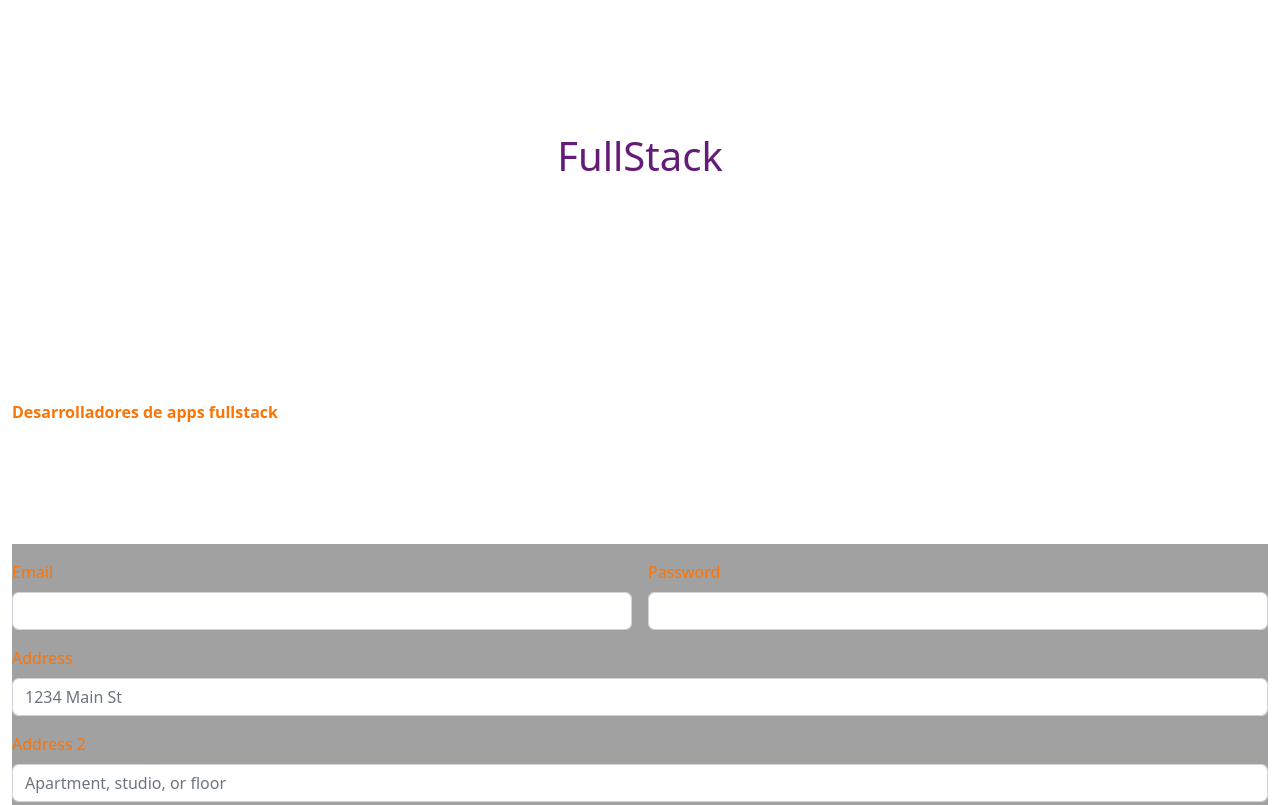
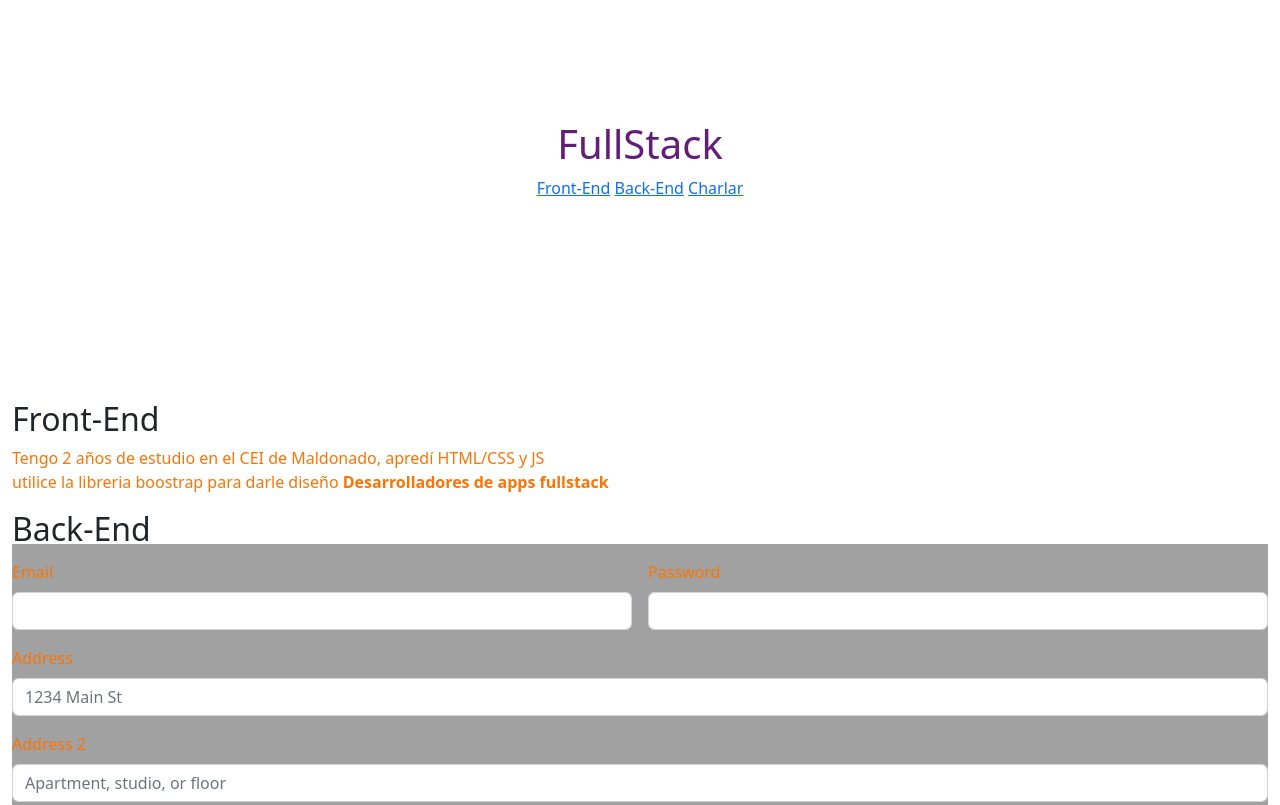
Before and after one commit to Anthony2799/ProyectWebSite, a plain HTML site: page index.html in a window 1280 px wide. Shown: the top 805 px of the page. Drawn offline with nearby package versions, Linux system fonts and the light colour scheme.

Commit message:
Agrego algunos puntos al html

```diff
--- a/index.html
+++ b/index.html
@@ -18,19 +18,26 @@
                 <div class="grid text-center">
 
                     <div class="center" id="center">
-                        <div class="title" id="title">
+                        <nav class="title" id="title">
                             <h1>FullStack</h1>
-                            <a href=""></a>
-                            <a href=""></a>
-                            <a href=""></a>
-                        </div>
+                            <a href="#frontend">Front-End</a>
+                            <a href="#backend">Back-End</a>
+                            <a href="#speeck">Charlar</a>
+                        </nav>
                     </div>
                 </div>
             </header>
             <section class="containeres ool">
-                <p><b>Desarrolladores de apps fullstack</b></p>
+                <h2 id="frontend">Front-End</h2>
+                <p> Tengo 2 años de estudio en el CEI de Maldonado, apredí HTML/CSS y JS<br>
+                    utilice la libreria boostrap para darle diseño
+                <b>Desarrolladores de apps fullstack</b></p>
+                <h2 id="backend">Back-End</h2>
+                <p>
+
+                </p>
             </section>
-            <footer class="grid cool">
+            <footer class="grid cool" id="speeck">
                 <form class="row g-3">
                     <div class="col-md-6">
                     <label for="inputEmail4" class="form-label">Email</label>
```
